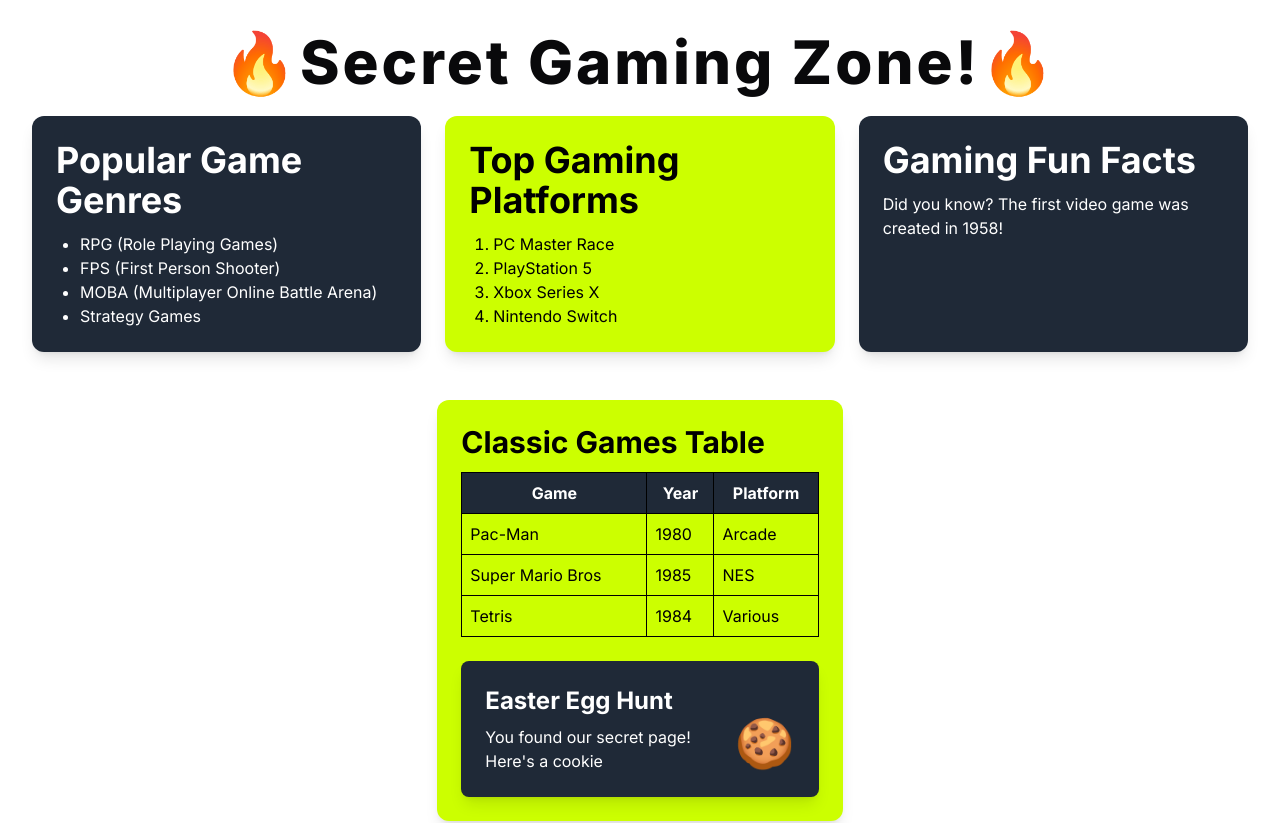
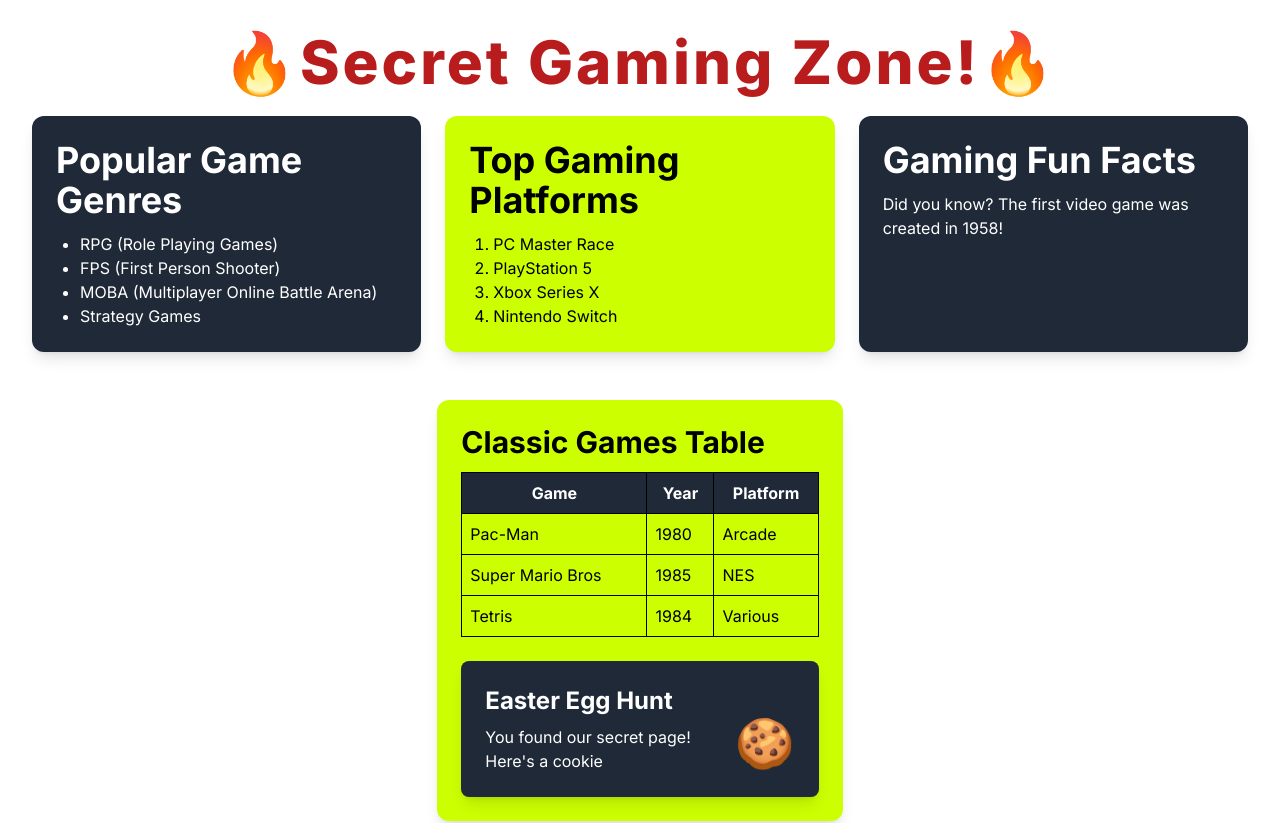
Before and after one commit to codify4/sneaky-games, a Next.js app: page /easteregg in a window 1280 px wide. Shown: the top 823 px of the page. Built offline with nearby package versions, Linux system fonts and the light colour scheme.

Commit message:
changed text color of easter egg title

```diff
--- a/app/easteregg/page.tsx
+++ b/app/easteregg/page.tsx
@@ -3,7 +3,7 @@
         <div className="flex min-h-screen flex-col py-8">
             <div className="container mx-auto">
                 <h1 className="flex items-center justify-center text-6xl font-extrabold tracking-wider mb-6 text-center">
-                    <span className="text-neon">🔥</span> <span>Secret Gaming Zone!</span> <span className="text-neon">🔥</span>
+                    <span>🔥</span> <span className="text-red-700">Secret Gaming Zone!</span> <span>🔥</span>
                 </h1>
 
                 <div className="grid gap-6 grid-cols-1 md:grid-cols-2 lg:grid-cols-3 mb-12">
```
